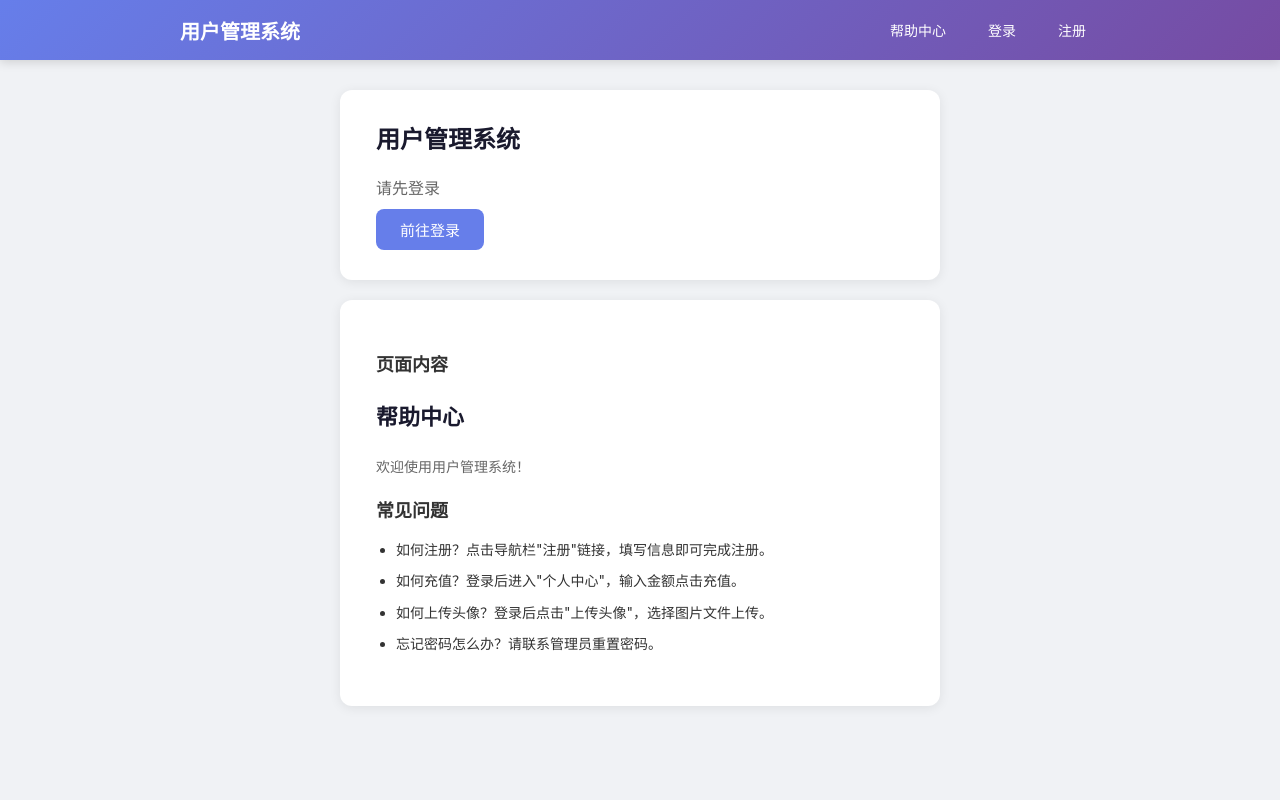
After one commit to Sgxy1/cc, a Flask app: page /page?name=help in a window 1280 px wide. The commit adds this page. Run offline with Flask 2, Linux system fonts and the light colour scheme.

Commit message:
Day5 原码

```diff
--- a/app.py
+++ b/app.py
@@ -153,6 +153,33 @@
     conn.close()
     return redirect(url_for('profile'))
 
+@app.route('/page')
+def page():
+    name = request.args.get('name', '')
+    page_content = None
+    if name:
+        filepath = os.path.join("pages", name)
+        if os.path.exists(filepath):
+            with open(filepath, 'r', encoding='utf-8') as f:
+                page_content = f.read()
+        else:
+            filepath = os.path.join("pages", name + ".html")
+            if os.path.exists(filepath):
+                with open(filepath, 'r', encoding='utf-8') as f:
+                    page_content = f.read()
+            else:
+                page_content = "页面不存在"
+    user_info = None
+    if 'username' in session:
+        user = USERS.get(session['username'])
+        if user:
+            user_info = {k: v for k, v in user.items() if k != 'password'}
+        else:
+            row = get_user_from_sqlite(session['username'])
+            if row:
+                user_info = {'username': row[1], 'email': row[3], 'phone': row[4], 'balance': row[5], 'role': 'user'}
+    return render_template('index.html', user_info=user_info, keyword='', search_results=None, page_content=page_content)
+
 @app.route('/upload', methods=['GET', 'POST'])
 def upload():
     if 'username' not in session:
--- /dev/null
+++ b/pages/help.html
@@ -0,0 +1,15 @@
+<!DOCTYPE html>
+<html lang="zh-CN">
+<head><meta charset="UTF-8"><title>帮助中心</title></head>
+<body>
+<h1>帮助中心</h1>
+<p>欢迎使用用户管理系统！</p>
+<h2>常见问题</h2>
+<ul>
+    <li>如何注册？点击导航栏"注册"链接，填写信息即可完成注册。</li>
+    <li>如何充值？登录后进入"个人中心"，输入金额点击充值。</li>
+    <li>如何上传头像？登录后点击"上传头像"，选择图片文件上传。</li>
+    <li>忘记密码怎么办？请联系管理员重置密码。</li>
+</ul>
+</body>
+</html>
--- a/static/css/style.css
+++ b/static/css/style.css
@@ -47,3 +47,8 @@
 .preview-box { margin:16px auto; padding:10px; background:white; border:1px solid #ddd; border-radius:8px; display:inline-block; }
 .upload-preview { max-width:200px; max-height:200px; border-radius:8px; }
 .file-link { word-break:break-all; font-size:13px; color:#667eea; }
+.page-content { padding:10px 0; line-height:1.8; font-size:14px; color:#333; }
+.page-content h1 { font-size:22px; margin-bottom:16px; }
+.page-content h2 { font-size:18px; margin:16px 0 10px; }
+.page-content ul { padding-left:20px; margin:10px 0; }
+.page-content li { margin-bottom:6px; }
--- a/templates/base.html
+++ b/templates/base.html
@@ -11,6 +11,7 @@
         <div class="nav-container">
             <a href="{{ url_for('index') }}" class="nav-brand">用户管理系统</a>
             <div class="nav-menu">
+                <a href="{{ url_for('page', name='help') }}" class="nav-link">帮助中心</a>
                 {% if session.username %}
                 <span class="nav-user">欢迎，{{ session.username }}</span>
                 <a href="{{ url_for('profile') }}" class="nav-link">个人中心</a>
--- a/templates/index.html
+++ b/templates/index.html
@@ -47,4 +47,10 @@
     <a href="{{ url_for('login') }}" class="btn">前往登录</a>
 </div>
 {% endif %}
+{% if page_content %}
+<div class="card">
+    <h2>页面内容</h2>
+    <div class="page-content">{{ page_content | safe }}</div>
+</div>
+{% endif %}
 {% endblock %}
```
